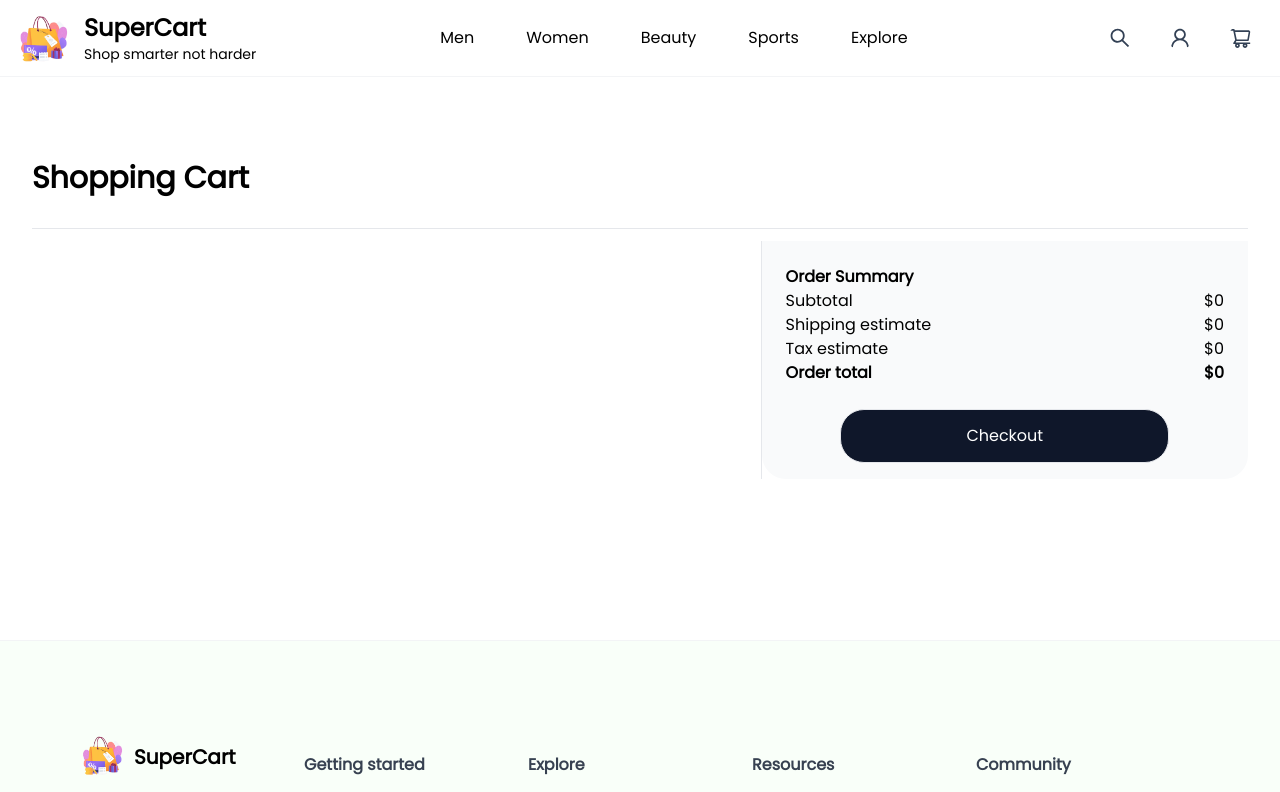
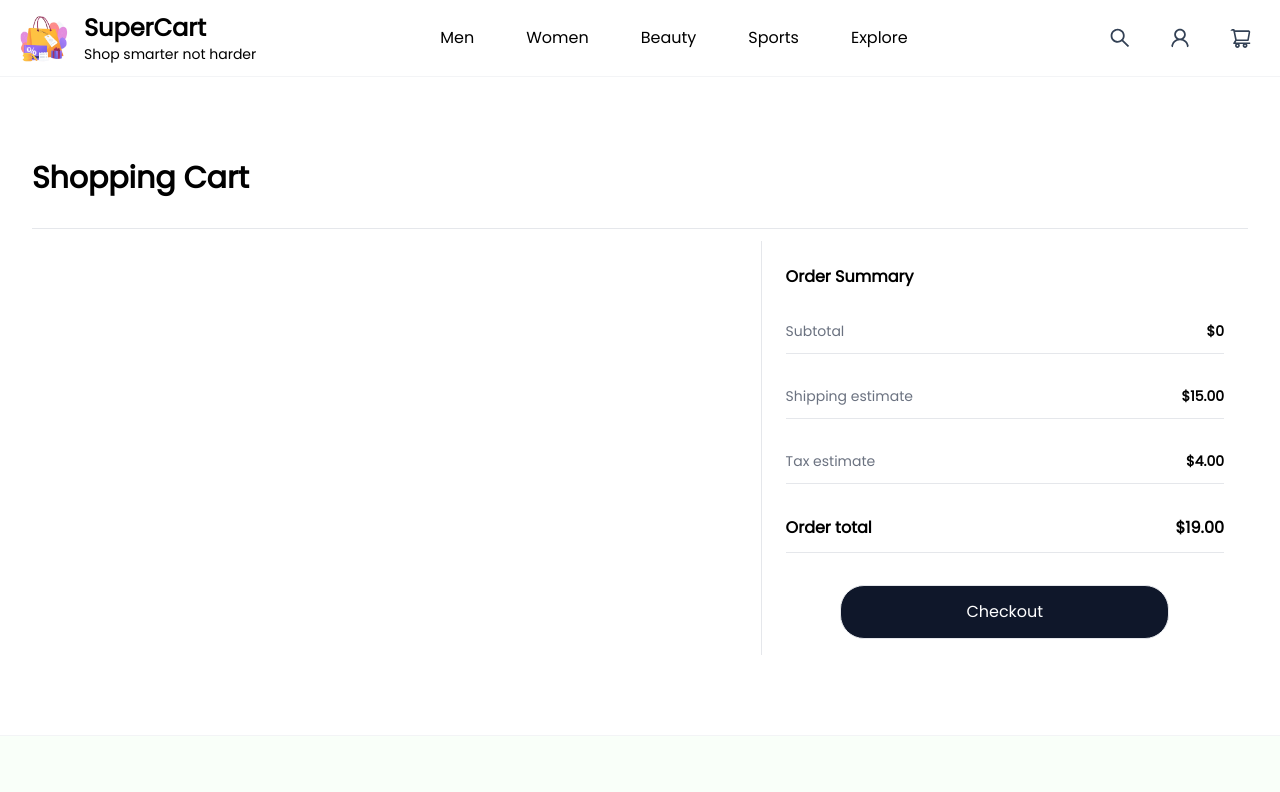
Before and after one commit to Muthoni77/supercart, a Next.js app: page /cart in a window 1280 px wide. Shown: the top 792 px of the page. Built offline with nearby package versions, Linux system fonts and the light colour scheme.

Commit message:
shipping and taxes feat design

```diff
--- a/components/Cart/OrderSummary.tsx
+++ b/components/Cart/OrderSummary.tsx
@@ -1,29 +1,33 @@
-import React from "react";
+import { useState } from "react";
 import { useAppSelector } from "@/hooks";
 import { useRouter } from "next/navigation";
 
 const OrderSummary = () => {
   const { subtotal } = useAppSelector((state) => state.cart);
   const router = useRouter();
+  const [shipping, setShipping] = useState<number>(15.0);
+  const [tax, setTax] = useState<number>(4.0);
   return (
-    <div className="bg-[#f9fafb] w-full px-6 pb-4 pt-6 rounded-bl-3xl rounded-br-3xl z-50">
-      <div>
-        <span className="font-bold">Order Summary</span>
-        <div className="flex  items-center justify-between">
-          <span>Subtotal</span>
-          <span>${subtotal}</span>
+    <div className="w-full px-6 pb-4 pt-6 rounded-bl-3xl rounded-br-3xl z-50">
+      <div className="flex flex-col space-y-8">
+        <span className="font-bold text-base">Order Summary</span>
+        <div className="flex  items-center justify-between border-b pb-3 text-sm">
+          <span className="text-gray-500">Subtotal</span>
+          <span className="font-semibold">${subtotal}</span>
         </div>
-        <div className="flex  items-center justify-between">
-          <span>Shipping estimate</span>
-          <span>${subtotal}</span>
+        <div className="flex  items-center justify-between border-b text-sm pb-3">
+          <span className="text-gray-500">Shipping estimate</span>
+          <span className="font-semibold">${shipping.toFixed(2)}</span>
         </div>
-        <div className="flex  items-center justify-between">
-          <span>Tax estimate</span>
-          <span>${subtotal}</span>
+        <div className="flex  items-center justify-between border-b text-sm pb-3">
+          <span className="text-gray-500">Tax estimate</span>
+          <span className="font-semibold">${tax.toFixed(2)}</span>
         </div>
-        <div className="flex  items-center justify-between font-bold">
+        <div className="flex  items-center justify-between border-b text-base pb-3 font-bold">
           <span>Order total</span>
-          <span>${subtotal}</span>
+          <span className="font-semi-bold">
+            ${(Number(subtotal) + tax + shipping).toFixed(2)}
+          </span>
         </div>
         <div className="flex items-center justify-between mt-6">
           <div className="w-3/4 mx-auto">
```
